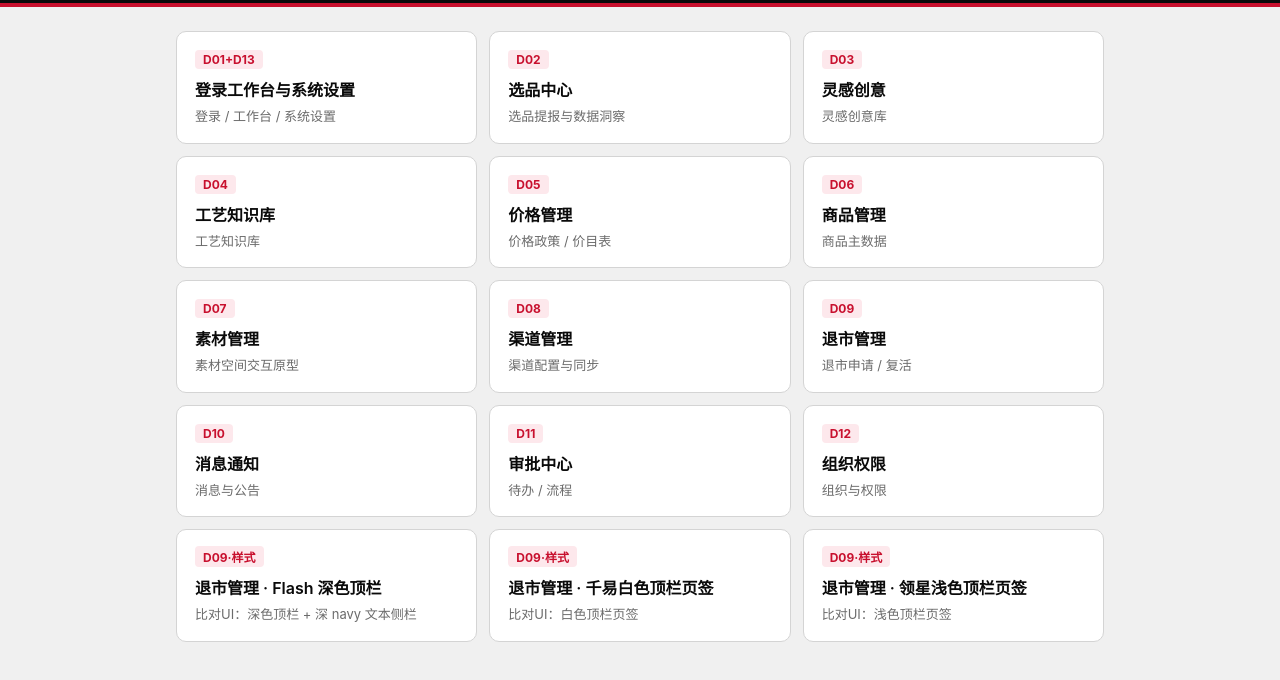
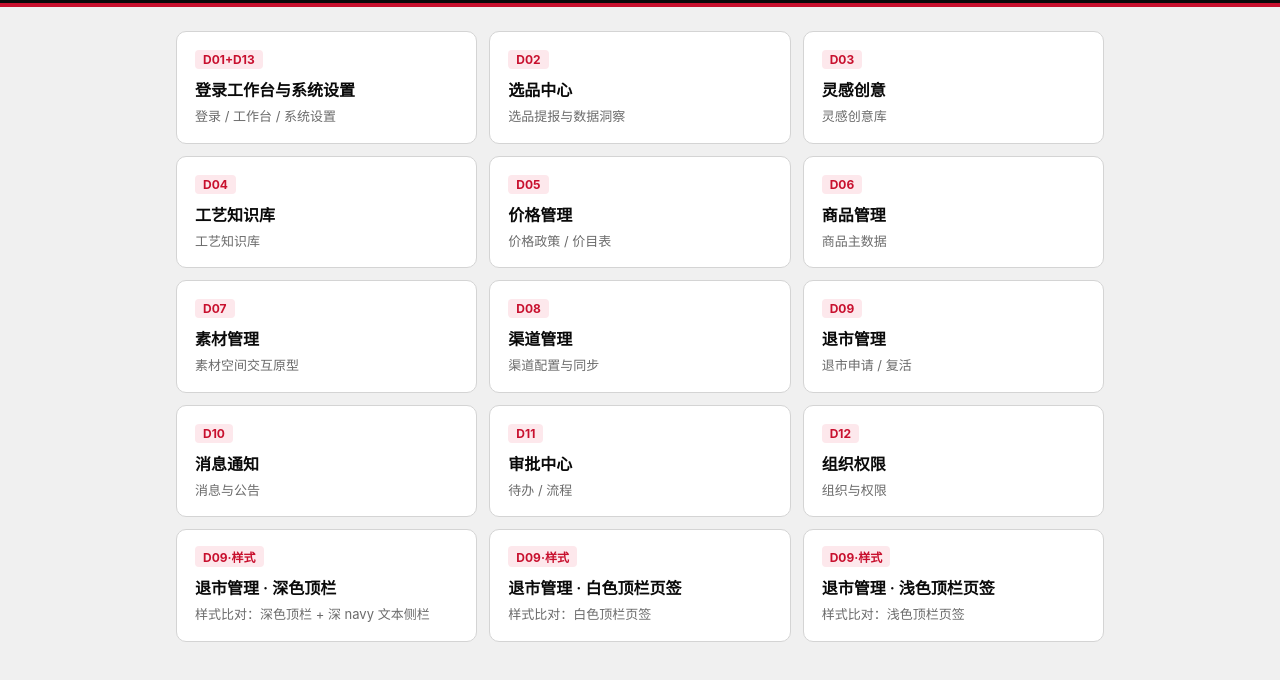
Before and after one commit to xiongbubuyu12-cyber/Axure-Share-pages, a plain HTML site: page index.html in a window 1280 px wide. Shown: the part 84-764 px from the top of the page. Drawn offline with Linux system fonts and the light colour scheme.

Commit message:
chore(D09): scrub reference brand names from style comparison pages
Rename catalog ids to style-* and remove Flash/Qianyi/Lingxing wording from titles and published HTML comments.

```diff
--- a/index.html
+++ b/index.html
@@ -47,9 +47,9 @@
       { id: 'd10', code: 'D10', title: '消息通知', desc: '消息与公告' },
       { id: 'd11', code: 'D11', title: '审批中心', desc: '待办 / 流程' },
       { id: 'd12', code: 'D12', title: '组织权限', desc: '组织与权限' },
-      { id: 'd09-flash', code: 'D09·样式', title: '退市管理 · Flash 深色顶栏', desc: '比对UI：深色顶栏 + 深 navy 文本侧栏' },
-      { id: 'd09-qianyi', code: 'D09·样式', title: '退市管理 · 千易白色顶栏页签', desc: '比对UI：白色顶栏页签' },
-      { id: 'd09-lingxing', code: 'D09·样式', title: '退市管理 · 领星浅色顶栏页签', desc: '比对UI：浅色顶栏页签' },
+      { id: 'd09-style-dark', code: 'D09·样式', title: '退市管理 · 深色顶栏', desc: '样式比对：深色顶栏 + 深 navy 文本侧栏' },
+      { id: 'd09-style-white', code: 'D09·样式', title: '退市管理 · 白色顶栏页签', desc: '样式比对：白色顶栏页签' },
+      { id: 'd09-style-light', code: 'D09·样式', title: '退市管理 · 浅色顶栏页签', desc: '样式比对：浅色顶栏页签' },
     ];
     document.getElementById('list').innerHTML = modules.map(m => `
       <a class="card" href="viewer/?id=${m.id}">
```
Also changed, not shown: D09-退市管理-原型演示-浅色顶栏页签.html (+3 -3 lines), D09-退市管理-原型演示-深色顶栏-深navy文本侧栏.html (+6 -6 lines), D09-退市管理-原型演示-白色顶栏页签.html (+7 -7 lines), viewer/index.html (+3 -3 lines).
